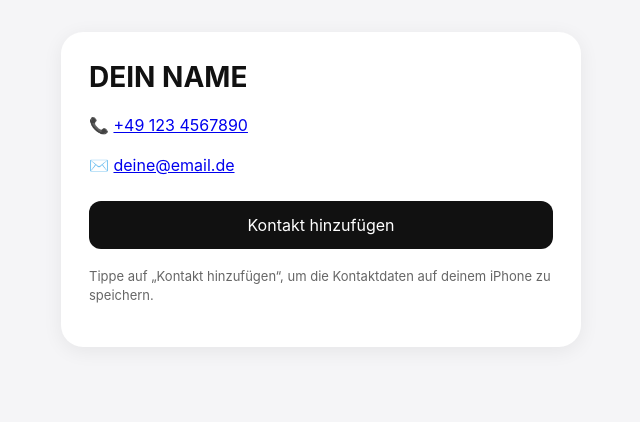
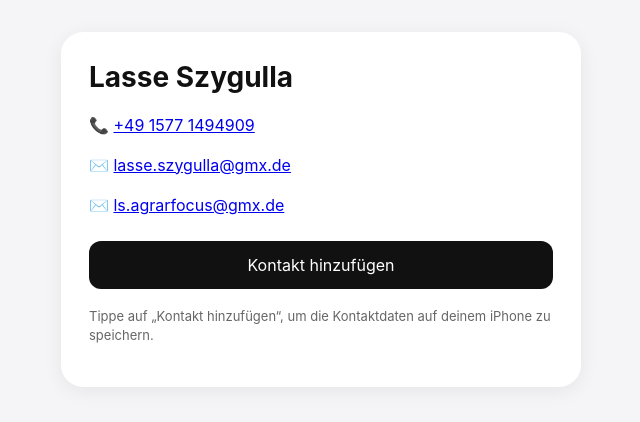
Before and after one commit to Lasse1239/Kontakt, a plain HTML site: page index.html in a window 1280 px wide. Shown: the whole page, without its empty margins (319-959 px from the left). Drawn offline with Linux system fonts and the light colour scheme.

Commit message:
Update index.html

```diff
--- a/index.html
+++ b/index.html
@@ -17,9 +17,10 @@
 </head>
 <body>
   <main class="card">
-    <h1>DEIN NAME</h1>
-    <p>📞 <a href="tel:+491234567890">+49 123 4567890</a></p>
-    <p>✉️ <a href="mailto:deine@email.de">deine@email.de</a></p>
+    <h1>Lasse Szygulla</h1>
+    <p>📞 <a href="tel:+491234567890">+49 1577 1494909</a></p>
+    <p>✉️ <a href="mailto:deine@email.de">lasse.szygulla@gmx.de</a></p>
+    <p>✉️ <a href="mailto:deine@email.de">ls.agrarfocus@gmx.de</a></p>
 
     <a class="button" href="kontakt.vcf">Kontakt hinzufügen</a>
 
```
